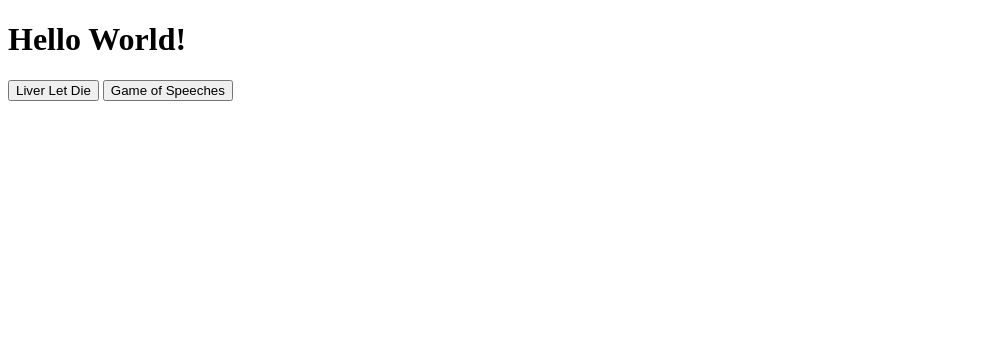
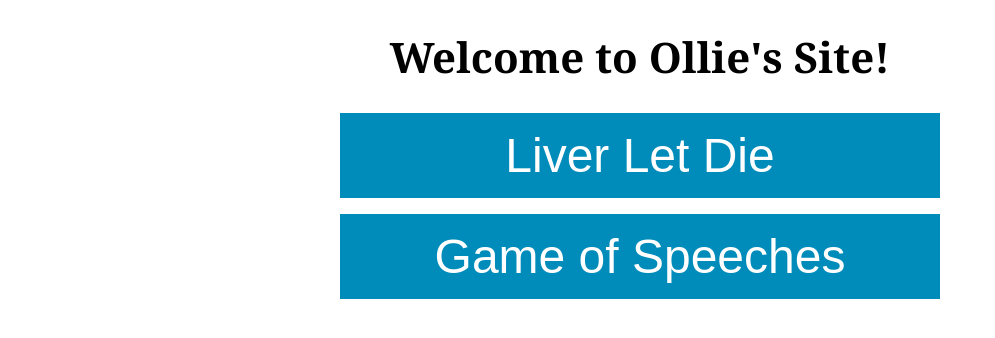
Before and after one commit to olliegg123/olliegg123.github.io, a plain HTML site: page index.html in a window 1280 px wide. Shown: the whole page, without its empty margins (0-995 px from the left). Drawn offline with Linux system fonts and the light colour scheme.

Commit message:
Add CSS to homepage and buttons

```diff
--- a/index.html
+++ b/index.html
@@ -1,8 +1,9 @@
 <!DOCTYPE html>
+<link rel="stylesheet" href="script01.css">
 <html>
 <body>
-<h1>Hello World!</h1>
-    <a href="games/cards.html"><button>Liver Let Die</button></a>
-    <a href="games/GoS.html"><button>Game of Speeches</button></a>
+<h1>Welcome to Ollie's Site!</h1>
+    <p><a href="games/cards.html"><button id="button2">Liver Let Die</button></a></p>
+    <p><a href="games/GoS.html"><button id="button3">Game of Speeches</button></a></p>
 </body>
 </html>
--- a/games/script01.css
+++ b/script01.css
@@ -39,7 +39,7 @@ div {
   margin-left: 55px;
 }
 
-#button1 {
+#button1, #button2, #button3 {
   background-color: #008CBA;
   border: none;
   color: white;
@@ -49,3 +49,26 @@ div {
   display: inline-block;
   font-size: 16px;
 }
+
+#button2, #button3 {
+  align-content: center;
+  width: 600px;
+  font-size: 48px;
+}
+
+h1 {
+  font-size: 42px;
+  font-family: Cambria, Cochin, Georgia, Times, 'Times New Roman', serif;
+  text-align: center;
+}
+
+html {
+  display: table;
+    margin: auto;
+}
+
+body {
+  align-items: center;
+  display: table-cell;
+  vertical-align: middle;
+}
```
Also changed, not shown: games/cards.html (+1 -1 lines).
